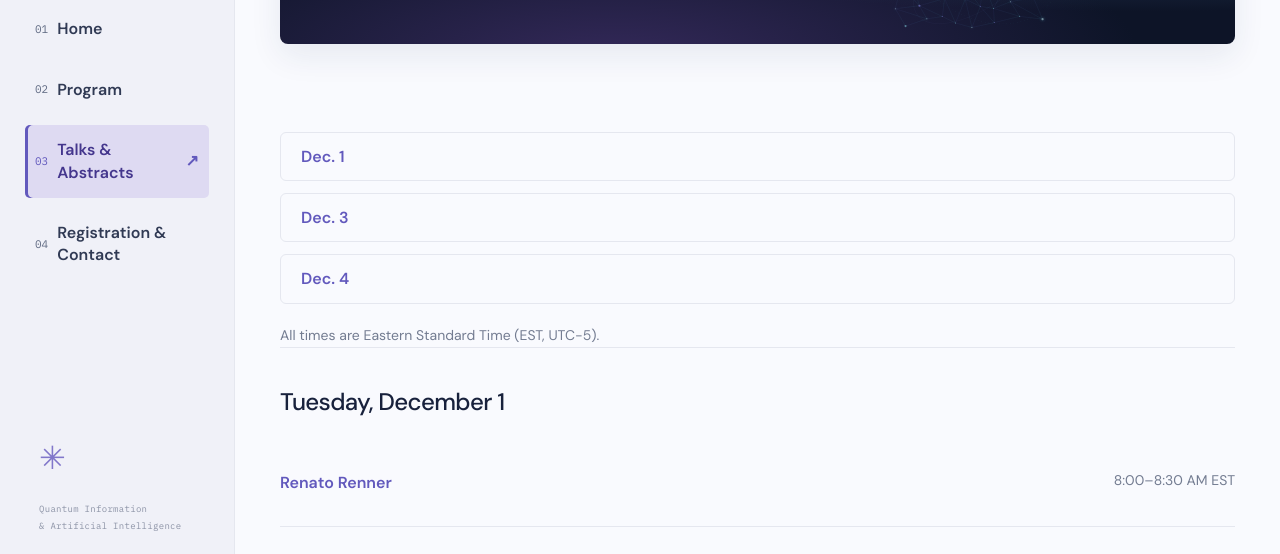
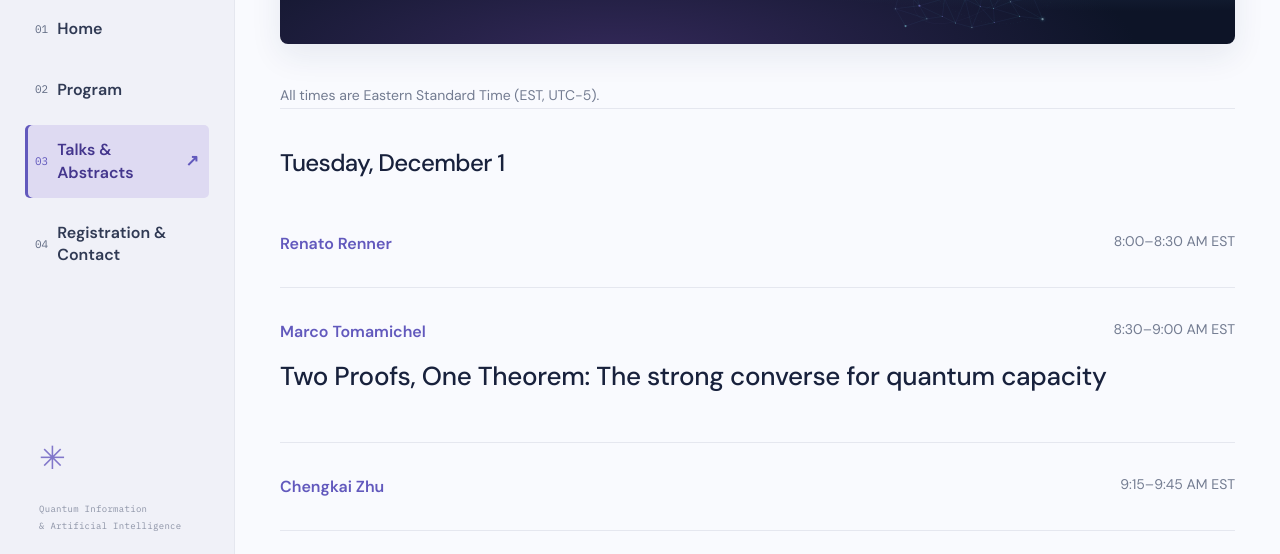
Before and after one commit to qit-ai/qit-ai.github.io, a plain HTML site: page talks.html in a window 1280 px wide. Shown: the part 228-782 px from the top of the page. Drawn offline with Linux system fonts and the light colour scheme.

Commit message:
Remove talk date jump buttons

```diff
--- a/talks.html
+++ b/talks.html
@@ -320,7 +320,7 @@
             />
           </svg>
         </section>
-<section class="section talks-overview"><nav class="talk-day-nav" aria-label="Talk dates"><a href="#dec-1">Dec. 1</a><a href="#dec-3">Dec. 3</a><a href="#dec-4">Dec. 4</a></nav><p class="schedule-timezone">All times are Eastern Standard Time (EST, UTC−5).</p></section>
+<section class="section talks-overview"><p class="schedule-timezone">All times are Eastern Standard Time (EST, UTC−5).</p></section>
 <section class="section talk-day" id="dec-1"><div class="section-title"><h2>Tuesday, December 1</h2></div>
 <article class="talk-entry" id="renato-renner"><div class="talk-meta"><span>Renato Renner</span><time>8:00–8:30 AM EST</time></div>
 </article>
```
